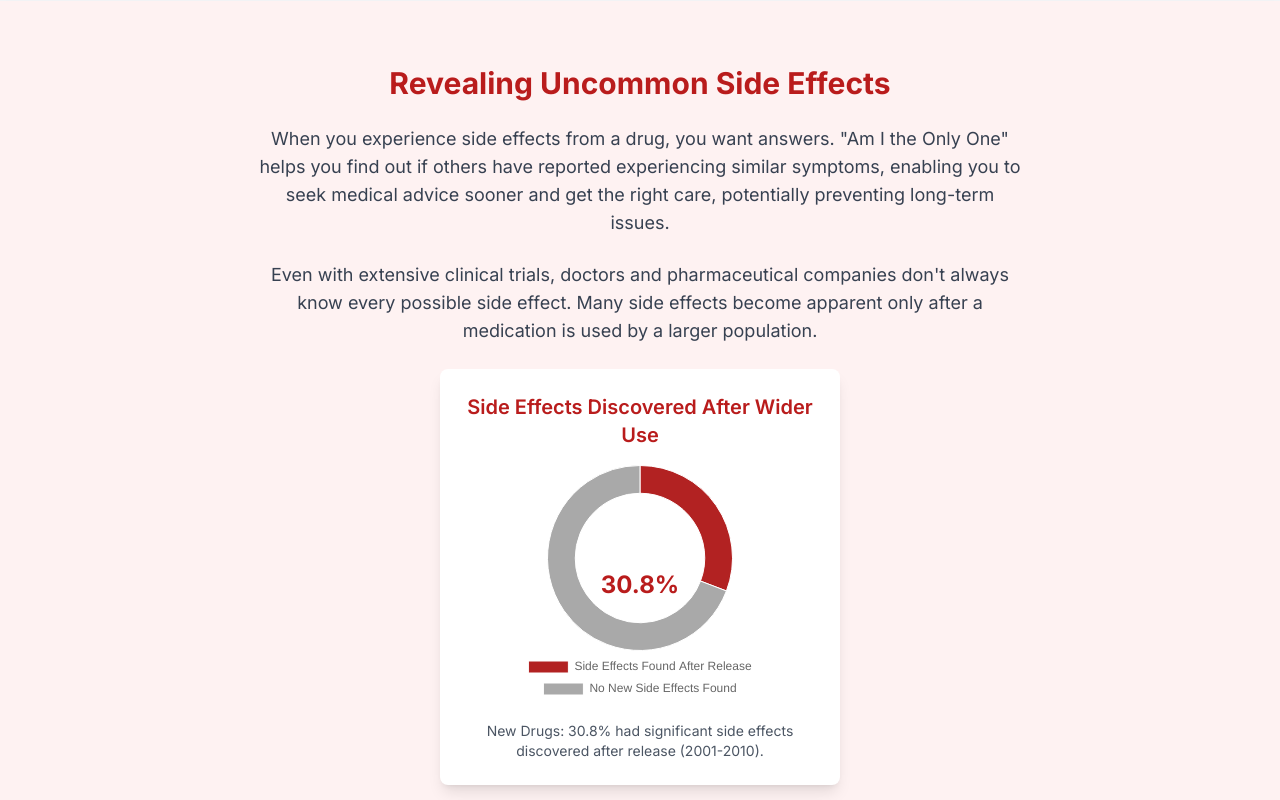
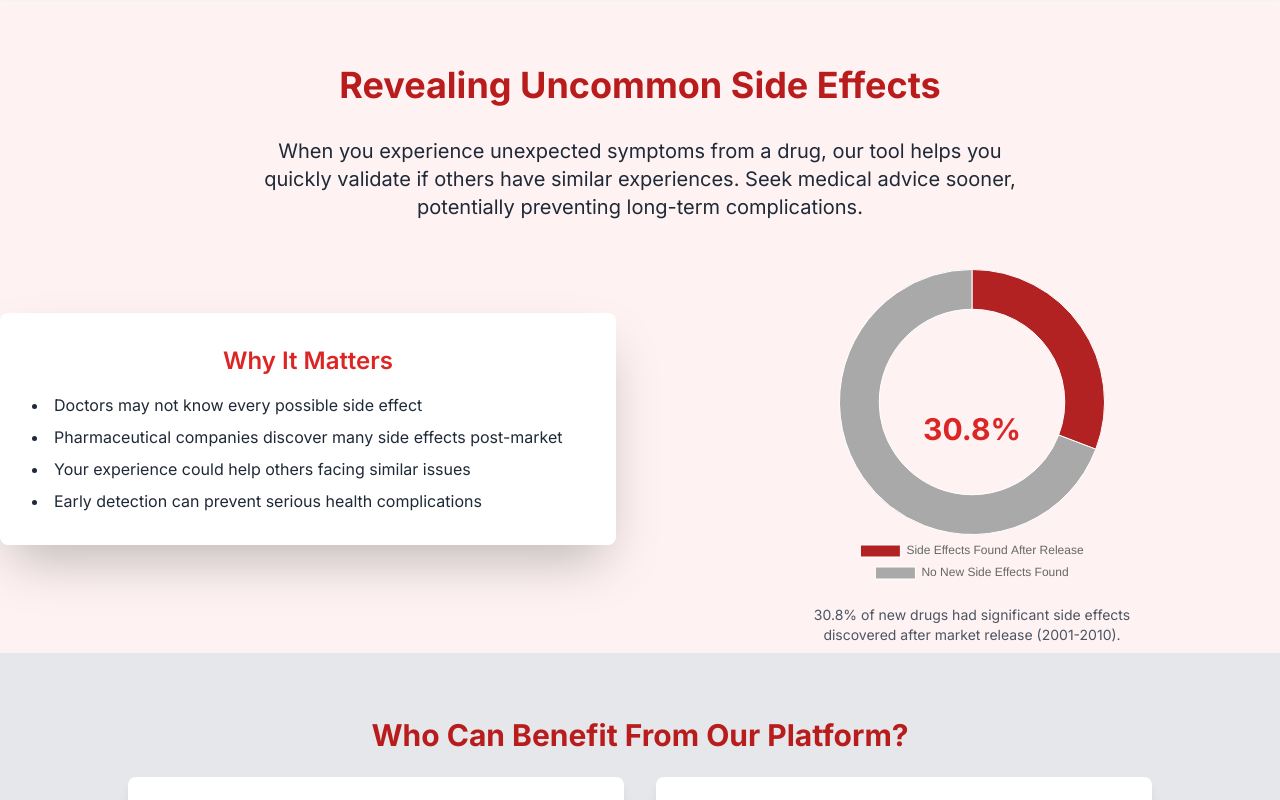
Before and after one commit to cdirks4/side-effects, a Next.js app: page / in a window 1280 px wide. Shown: the part 800-1600 px from the top of the page. Built offline with nearby package versions, Linux system fonts and the light colour scheme.

Commit message:
fix: change button to share your experience

```diff
--- a/src/app/page.tsx
+++ b/src/app/page.tsx
@@ -79,7 +79,7 @@ export default function Home() {
         <div className="flex justify-center mt-2">
           <Link href="/waitlist">
             <span className="bg-red-500 text-white px-6 py-3 rounded-full hover:bg-red-600 transition duration-300 cursor-pointer shadow-lg">
-              Join the Waitlist
+              Share Your Experience{" "}
             </span>
           </Link>
         </div>
@@ -102,38 +102,43 @@ export default function Home() {
 
       {/* Importance of Uncovering Hidden Side Effects */}
       <section className="bg-red-50 py-16 shadow-md">
-        <div className="container mx-auto px-4">
-          <h2 className="text-3xl font-bold text-red-700 mb-6 text-center">
+        <div className="container mx-auto text-center">
+          <h2 className="text-4xl font-bold mb-8 text-red-700">
             Revealing Uncommon Side Effects
           </h2>
-          <p className="text-lg text-gray-700 max-w-[60vw] mx-auto mb-6 text-center">
-            When you experience side effects from a drug, you want answers. "Am
-            I the Only One" helps you find out if others have reported
-            experiencing similar symptoms, enabling you to seek medical advice
-            sooner and get the right care, potentially preventing long-term
-            issues.
+          <p className="text-xl mb-12 max-w-3xl mx-auto">
+            When you experience unexpected symptoms from a drug, our tool helps
+            you quickly validate if others have similar experiences. Seek
+            medical advice sooner, potentially preventing long-term
+            complications.
           </p>
-          <p className="text-lg text-gray-700 max-w-[60vw] mx-auto mb-6 text-center">
-            Even with extensive clinical trials, doctors and pharmaceutical
-            companies don&apos;t always know every possible side effect. Many
-            side effects become apparent only after a medication is used by a
-            larger population.
-          </p>
-
-          <div className="bg-white shadow-lg rounded-lg p-6 mx-auto max-w-[400px]">
-            <h3 className="text-xl font-semibold text-red-700 mb-4 text-center">
-              Side Effects Discovered After Wider Use
-            </h3>
-            <div className="relative h-60">
+          <div className="grid md:grid-cols-2 gap-12 items-center">
+            <div className="bg-white p-8 rounded-lg shadow-2xl">
+              <h3 className="text-2xl font-semibold mb-4 text-red-600">
+                Why It Matters
+              </h3>
+              <ul className="text-left list-disc list-inside space-y-2">
+                <li>Doctors may not know every possible side effect</li>
+                <li>
+                  Pharmaceutical companies discover many side effects
+                  post-market
+                </li>
+                <li>Your experience could help others facing similar issues</li>
+                <li>
+                  Early detection can prevent serious health complications
+                </li>
+              </ul>
+            </div>
+            <div className="relative h-80 w-80 mx-auto">
               <Doughnut data={data} options={options} />
               <div className="absolute inset-0 flex items-center justify-center">
-                <div className="text-2xl font-bold text-red-700">30.8%</div>
+                <div className="text-3xl font-bold text-red-600">30.8%</div>
               </div>
+              <p className="mt-4 text-sm text-gray-600">
+                30.8% of new drugs had significant side effects discovered after
+                market release (2001-2010).
+              </p>
             </div>
-            <p className="text-sm text-gray-600 mt-4 text-center">
-              New Drugs: 30.8% had significant side effects discovered after
-              release (2001-2010).
-            </p>
           </div>
         </div>
       </section>
```
